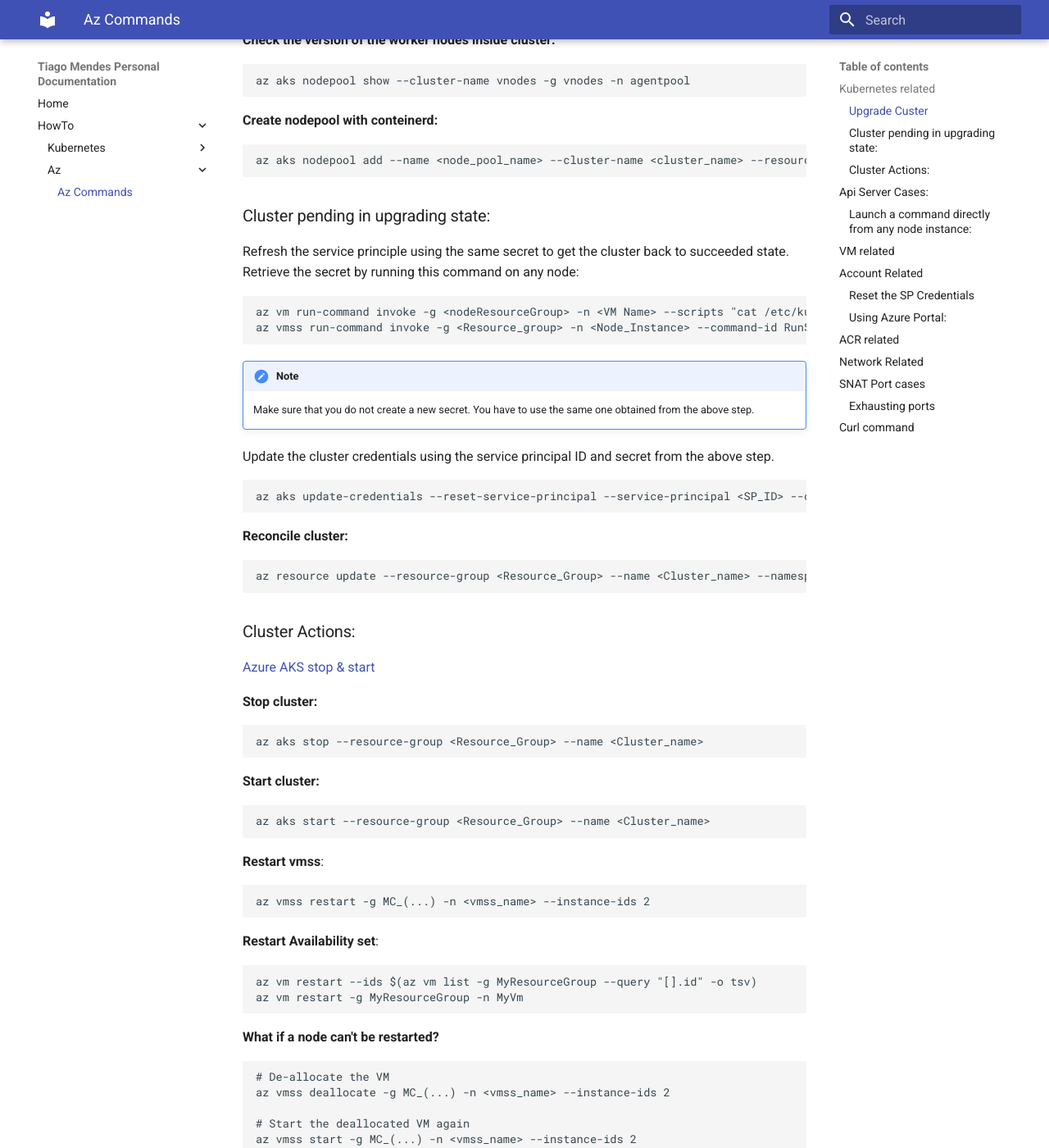
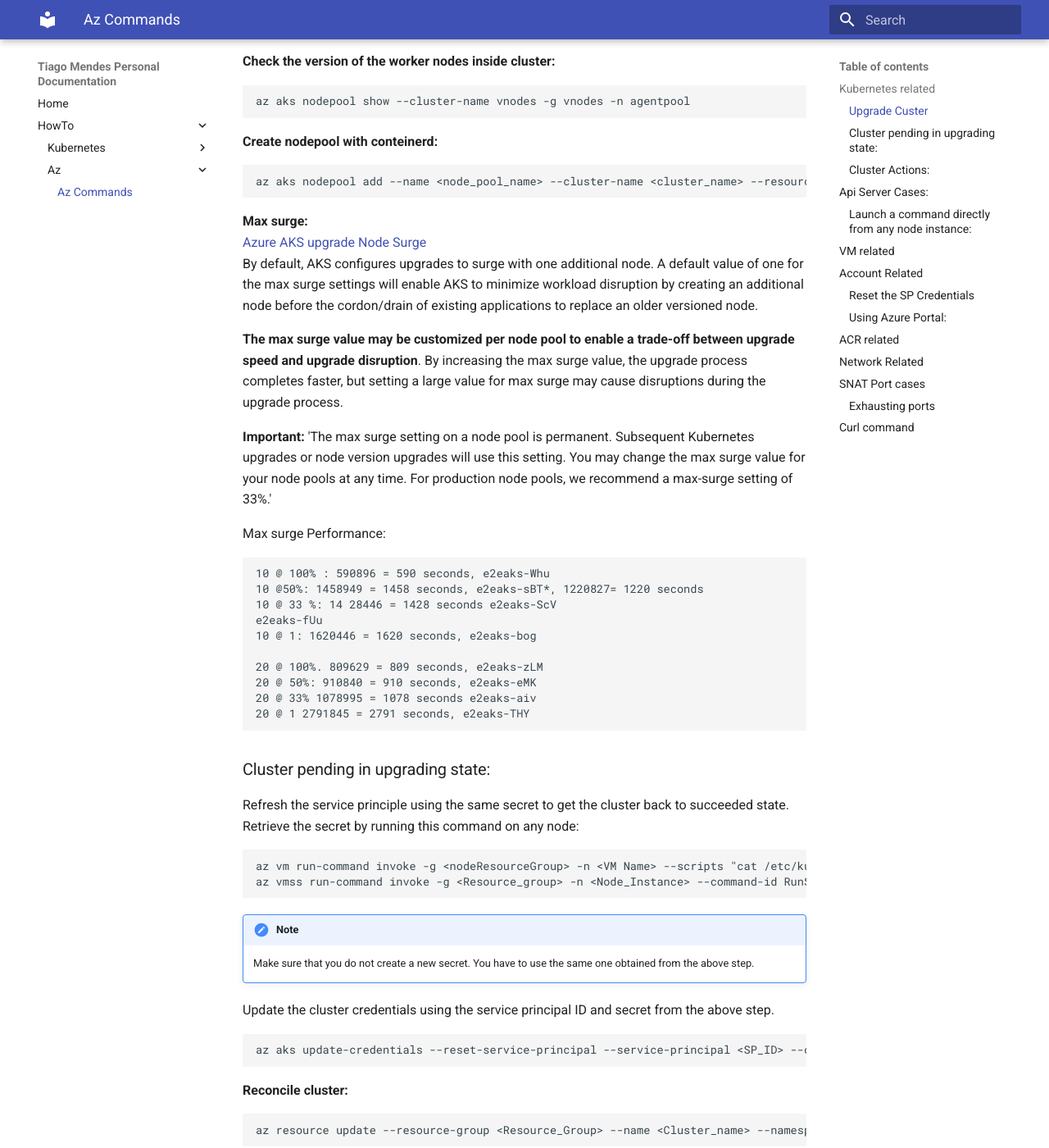
Before and after one commit to tmcmm/k8s-documentation, an MkDocs documentation site: the page built from docs/howto/az/az-help.md, in a window 1280 px wide and 1400 px high, scrolled down 1619 px. Shown: the whole window at 82% size. Built offline with MkDocs 1.6.1 and Material for MkDocs 9.7.7, drawn with Linux system fonts in a browser that asks for light colours.

Commit message:
max surge

````diff
--- a/docs/howto/az/az-help.md
+++ b/docs/howto/az/az-help.md
@@ -47,7 +47,8 @@ __Upgrade AKS cluster (only control plane):__
 ```
 az aks upgrade --kubernetes-version <1.xx.xx> -n <cluster name> -g <rgname> --control-plane-only
 ```
-__Upgrade the cluster:__[Azure AKS upgrade Homepage](https://docs.microsoft.com/en-us/azure/aks/upgrade-cluster#upgrade-an-aks-cluster "Azure AKS Upgrade")<br>
+__Upgrade the cluster:__<br>
+[Azure AKS upgrade Homepage](https://docs.microsoft.com/en-us/azure/aks/upgrade-cluster#upgrade-an-aks-cluster "Azure AKS Upgrade")<br>
 ```
 az aks upgrade --resource-group myResourceGroup --name myAKSCluster --kubernetes-version KUBERNETES_VERSION
 ```
@@ -63,6 +64,29 @@ __Create nodepool with conteinerd:__
 ```
 az aks nodepool add --name <node_pool_name> --cluster-name <cluster_name> --resource-group <resource_group> --aks-custom-headers CustomizedUbuntu=aks-ubuntu,ContainerRuntime=containerd --kubernetes-version=1.16.13
 ```
+__Max surge:__<br>
+[Azure AKS upgrade Node Surge](https://docs.microsoft.com/en-us/azure/aks/upgrade-cluster#customize-node-surge-upgrade "AKS Node Surge")<br>
+By default, AKS configures upgrades to surge with one additional node. A default value of one for the max surge settings will enable AKS to minimize workload disruption by creating an additional node before the cordon/drain of existing applications to replace an older versioned node.<br>
+
+__The max surge value may be customized per node pool to enable a trade-off between upgrade speed and upgrade disruption__. By increasing the max surge value, the upgrade process completes faster, but setting a large value for max surge may cause disruptions during the upgrade process.<br>
+
+__Important:__ 'The max surge setting on a node pool is permanent. Subsequent Kubernetes upgrades or node version upgrades will use this setting. You may change the max surge value for your node pools at any time. For production node pools, we recommend a max-surge setting of 33%.'
+
+Max surge Performance:<br>
+```
+10 @ 100% : 590896 = 590 seconds, e2eaks-Whu
+10 @50%: 1458949 = 1458 seconds, e2eaks-sBT*, 1220827= 1220 seconds
+10 @ 33 %: 14 28446 = 1428 seconds e2eaks-ScV
+e2eaks-fUu
+10 @ 1: 1620446 = 1620 seconds, e2eaks-bog
+
+20 @ 100%. 809629 = 809 seconds, e2eaks-zLM
+20 @ 50%: 910840 = 910 seconds, e2eaks-eMK
+20 @ 33% 1078995 = 1078 seconds e2eaks-aiv
+20 @ 1 2791845 = 2791 seconds, e2eaks-THY
+```
+
+
 ### Cluster pending in upgrading state:
 Refresh the service principle using the same secret to get the cluster back to succeeded state.<br>
 Retrieve the secret by running this command on any node:<br>
````
